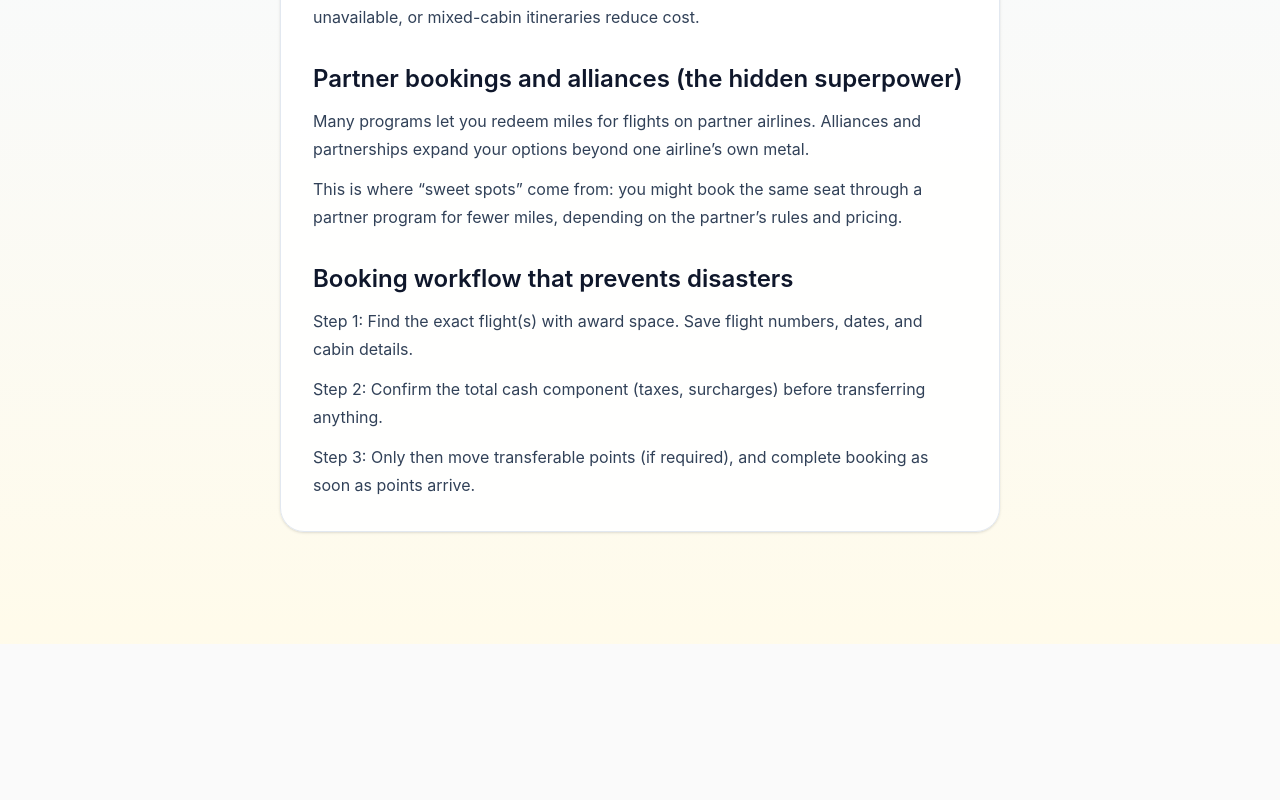
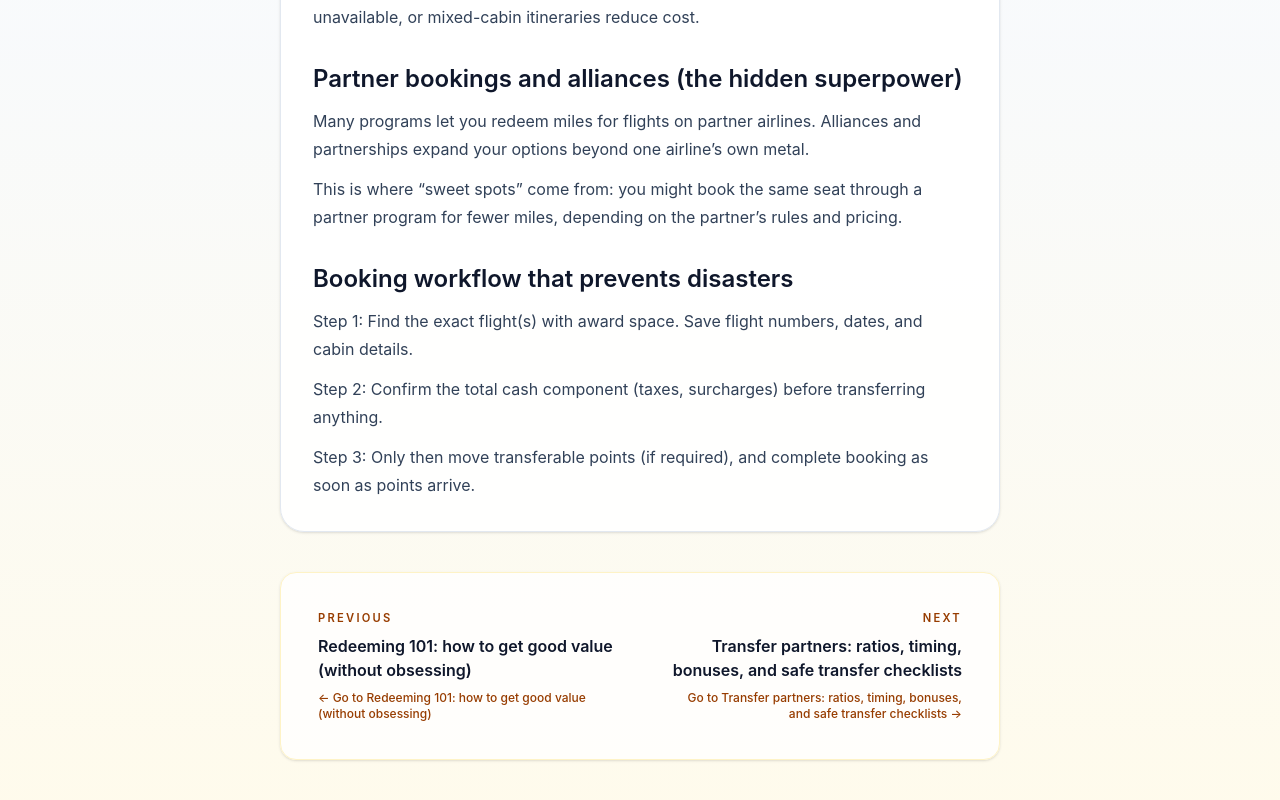
Before and after one commit to bansalmanik/travel-website, a Next.js app: page /travel-with-points/miles-and-points-explained/award-flights-search-and-booking in a window 1280 px wide. Shown: the part 886-1686 px from the top of the page. Before the commit the page ends 1530 px from the top, so only its background shows below. Built offline with nearby package versions, Linux system fonts and the light colour scheme.

Commit message:
Add previous/next navigation for miles points articles

```diff
--- a/app/travel-with-points/miles-and-points-explained/[slug]/page.tsx
+++ b/app/travel-with-points/miles-and-points-explained/[slug]/page.tsx
@@ -6,6 +6,7 @@ import type { MilesPointsArticle } from "@/app/travel-with-points/miles-and-poin
 import {
   getMilesPointsArticleBySlug,
   getMilesPointsArticleSlugs,
+  getMilesPointsArticleNeighbors,
 } from "@/lib/milesPointsArticles";
 
 export async function generateStaticParams() {
@@ -68,10 +69,15 @@ export default async function MilesPointsArticlePage({
 }) {
   const { slug } = await params;
   const article = getMilesPointsArticleBySlug(slug);
+  const { previous, next } = getMilesPointsArticleNeighbors(slug);
 
   if (!article) {
     notFound();
   }
 
-  return <ArticleLayout article={article}>{renderSections(article.sections)}</ArticleLayout>;
+  return (
+    <ArticleLayout article={article} previousArticle={previous} nextArticle={next}>
+      {renderSections(article.sections)}
+    </ArticleLayout>
+  );
 }
--- a/app/travel-with-points/miles-and-points-explained/article-layout.tsx
+++ b/app/travel-with-points/miles-and-points-explained/article-layout.tsx
@@ -13,9 +13,13 @@ function formatDate(date: string) {
 
 export function ArticleLayout({
   article,
+  previousArticle,
+  nextArticle,
   children,
 }: {
   article: MilesPointsArticle;
+  previousArticle?: MilesPointsArticle;
+  nextArticle?: MilesPointsArticle;
   children: ReactNode;
 }) {
   const published = formatDate(article.publishedOn);
@@ -48,6 +52,38 @@ export function ArticleLayout({
         <article className="space-y-8 rounded-3xl border border-slate-200 bg-white/95 p-6 shadow-sm sm:p-8">
           {children}
         </article>
+
+        {(previousArticle || nextArticle) && (
+          <nav className="grid gap-4 rounded-2xl border border-amber-100 bg-white/80 p-4 text-sm text-slate-700 shadow-sm sm:grid-cols-2 sm:gap-5 sm:p-6">
+            {previousArticle ? (
+              <Link
+                href={`/travel-with-points/miles-and-points-explained/${previousArticle.slug}`}
+                className="group flex h-full flex-col gap-2 rounded-xl border border-transparent p-3 transition hover:-translate-y-[1px] hover:border-amber-200 hover:bg-amber-50/60"
+              >
+                <span className="text-[0.7rem] font-semibold uppercase tracking-[0.2em] text-amber-800">Previous</span>
+                <span className="text-base font-semibold text-slate-900 group-hover:text-amber-900">{previousArticle.title}</span>
+                <span className="flex items-center gap-2 text-xs font-medium text-amber-800 group-hover:translate-x-0.5">
+                  ← Go to {previousArticle.title}
+                </span>
+              </Link>
+            ) : (
+              <div className="hidden sm:block" aria-hidden />
+            )}
+
+            {nextArticle ? (
+              <Link
+                href={`/travel-with-points/miles-and-points-explained/${nextArticle.slug}`}
+                className="group flex h-full flex-col items-start gap-2 rounded-xl border border-transparent p-3 text-left transition hover:-translate-y-[1px] hover:border-amber-200 hover:bg-amber-50/60 sm:items-end sm:text-right"
+              >
+                <span className="text-[0.7rem] font-semibold uppercase tracking-[0.2em] text-amber-800">Next</span>
+                <span className="text-base font-semibold text-slate-900 group-hover:text-amber-900">{nextArticle.title}</span>
+                <span className="flex items-center gap-2 text-xs font-medium text-amber-800 group-hover:-translate-x-0.5 sm:justify-end">
+                  Go to {nextArticle.title} →
+                </span>
+              </Link>
+            ) : null}
+          </nav>
+        )}
       </div>
     </main>
   );
--- a/lib/milesPointsArticles.ts
+++ b/lib/milesPointsArticles.ts
@@ -16,3 +16,19 @@ export function getMilesPointsArticleBySlug(
 export function getMilesPointsArticleSlugs(): string[] {
   return articles.map((article) => article.slug);
 }
+
+export function getMilesPointsArticleNeighbors(slug: string): {
+  previous?: MilesPointsArticle;
+  next?: MilesPointsArticle;
+} {
+  const currentIndex = articles.findIndex((article) => article.slug === slug);
+
+  if (currentIndex === -1) {
+    return {};
+  }
+
+  const previous = currentIndex > 0 ? articles[currentIndex - 1] : undefined;
+  const next = currentIndex < articles.length - 1 ? articles[currentIndex + 1] : undefined;
+
+  return { previous, next };
+}
```
